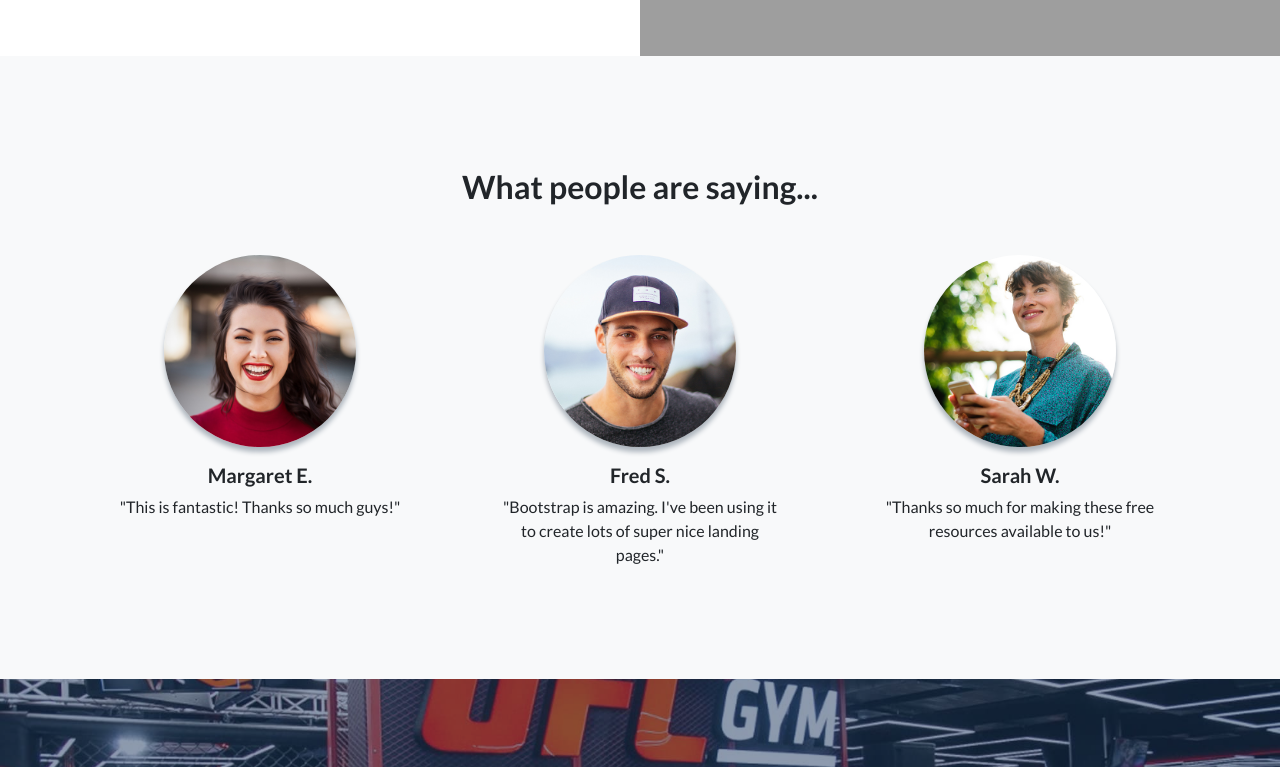
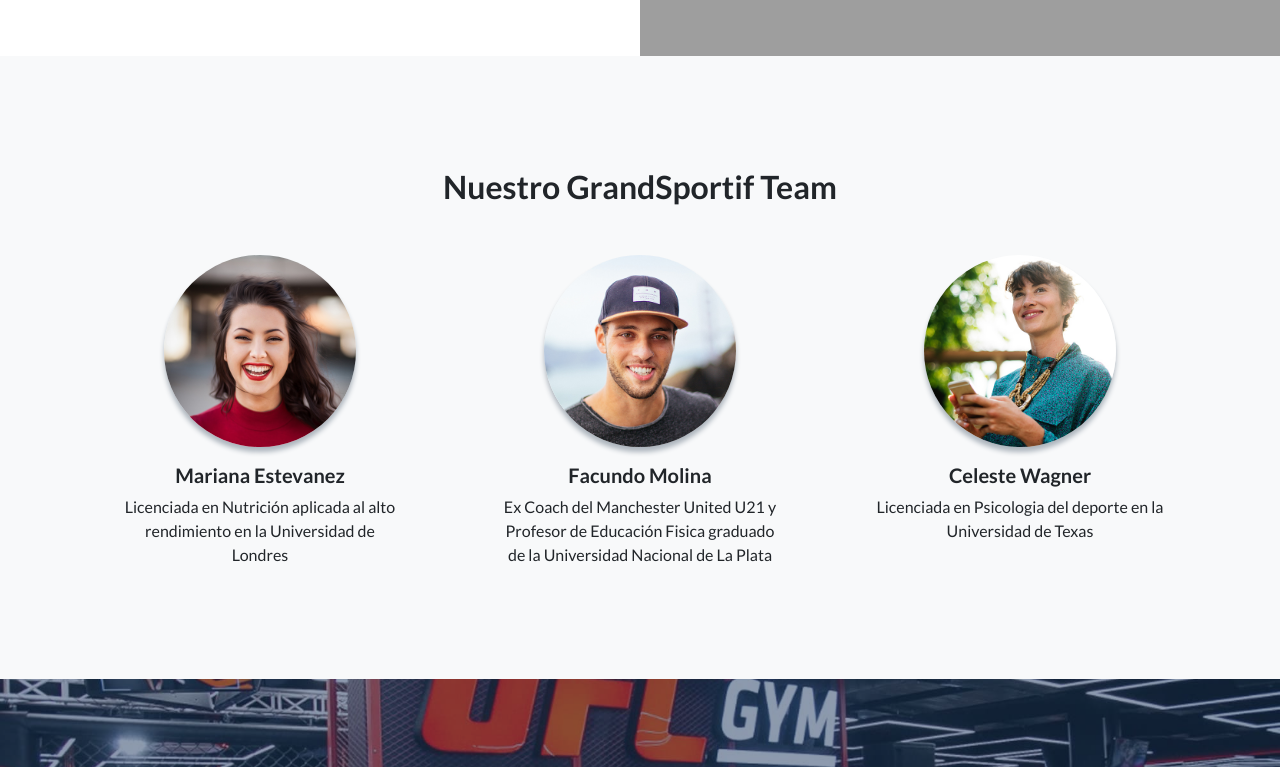
Before and after one commit to Santipapa11/Proyecto-final-ARGPRO, a plain HTML site: page startbootstrap-landing-page-gh-pages/index.html in a window 1280 px wide. Shown: the part 2572-3339 px from the top of the page. Drawn offline with nearby package versions, Linux system fonts and the light colour scheme; grey boxes are pictures that could not be loaded.

Commit message:
Parte 2 proyecto
Cambio en las descripciones.

```diff
--- a/startbootstrap-landing-page-gh-pages/index.html
+++ b/startbootstrap-landing-page-gh-pages/index.html
@@ -119,7 +119,7 @@
                 <div class="row g-0">
                     <div class="col-lg-6 order-lg-2 text-white showcase-img" style="background-image: url('assets/img/bg-showcase-3.jpg')"></div>
                     <div class="col-lg-6 order-lg-1 my-auto showcase-text">
-                        <h2>Easy to Use & Customize</h2>
+                        <h2>Healthy Habits</h2>
                         <p class="lead mb-0">Lorem ipsum dolor sit amet, consectetur adipiscing elit. Nulla id faucibus elit. Duis orci lorem, finibus eget ante sed, pellentesque.</p>
                     </div>
                 </div>
@@ -128,27 +128,27 @@
         <!-- Testimonials-->
         <section class="testimonials text-center bg-light">
             <div class="container">
-                <h2 class="mb-5">What people are saying...</h2>
+                <h2 class="mb-5">Nuestro GrandSportif Team</h2>
                 <div class="row">
                     <div class="col-lg-4">
                         <div class="testimonial-item mx-auto mb-5 mb-lg-0">
                             <img class="img-fluid rounded-circle mb-3" src="assets/img/testimonials-1.jpg" alt="..." />
-                            <h5>Margaret E.</h5>
-                            <p class="font-weight-light mb-0">"This is fantastic! Thanks so much guys!"</p>
+                            <h5>Mariana Estevanez</h5>
+                            <p class="font-weight-light mb-0">Licenciada en Nutrición aplicada al alto rendimiento en la Universidad de Londres</p>
                         </div>
                     </div>
                     <div class="col-lg-4">
                         <div class="testimonial-item mx-auto mb-5 mb-lg-0">
                             <img class="img-fluid rounded-circle mb-3" src="assets/img/testimonials-2.jpg" alt="..." />
-                            <h5>Fred S.</h5>
-                            <p class="font-weight-light mb-0">"Bootstrap is amazing. I've been using it to create lots of super nice landing pages."</p>
+                            <h5>Facundo Molina</h5>
+                            <p class="font-weight-light mb-0">Ex Coach del Manchester United U21 y Profesor de Educación Fisica graduado de la Universidad Nacional de La Plata</p>
                         </div>
                     </div>
                     <div class="col-lg-4">
                         <div class="testimonial-item mx-auto mb-5 mb-lg-0">
                             <img class="img-fluid rounded-circle mb-3" src="assets/img/testimonials-3.jpg" alt="..." />
-                            <h5>Sarah W.</h5>
-                            <p class="font-weight-light mb-0">"Thanks so much for making these free resources available to us!"</p>
+                            <h5>Celeste Wagner</h5>
+                            <p class="font-weight-light mb-0">Licenciada en Psicologia del deporte en la Universidad de Texas</p>
                         </div>
                     </div>
                 </div>
```
